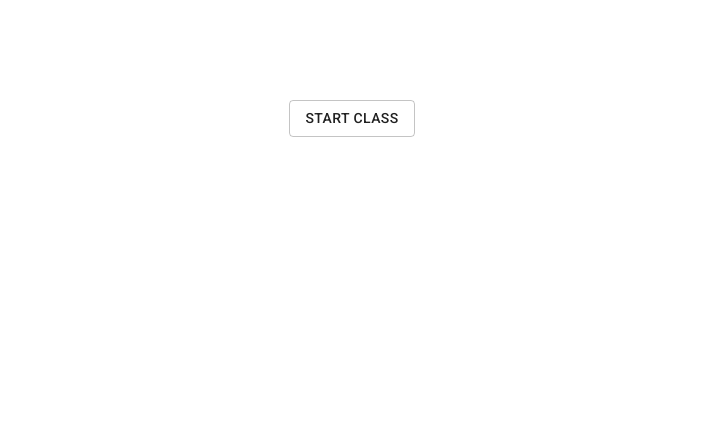
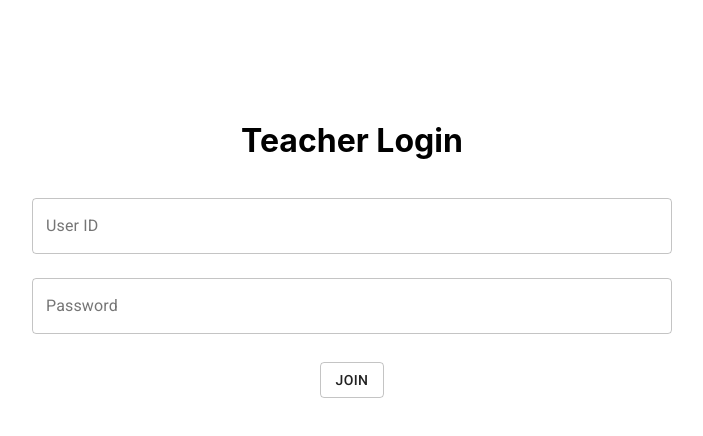
Before and after one commit to ademissew/HackMITEducation, a React (Create React App) app in the folder my-app/: page /teacherHome in a window 1280 px wide. Shown: the top 436 px of the page, without its empty margins (288-991 px from the left). Built offline with nearby package versions, Linux system fonts and the light colour scheme; no server answers.

Commit message:
added titles and stylings for all classes

```diff
--- a/my-app/src/components/ClassView.js
+++ b/my-app/src/components/ClassView.js
@@ -3,6 +3,8 @@ import Container from './Container'
 import {Button} from '@material-ui/core'
 import {List, ListItem, ListItemText} from '@material-ui/core'
 import Done from '@material-ui/icons/Done';
+import Clear from '@material-ui/icons/Clear';
+
 import { getStudents } from '../api'
 
 class ClassView extends React.Component {
@@ -30,16 +32,17 @@ class ClassView extends React.Component {
     render(){
         return(
             <Container>
-                <div style={ {fontSize: '150%'} }>
+                <h1>Join Class</h1>
+                <div style={ {fontSize: '150%', margin: '10px'} }>
                     Class code : <span style={ {fontWeight : 500} }>{this.state.class_id}</span>
                 </div>
                 <List style={ {width:'50%'} }>
                     {this.state.students.map(
                         (item) =>
                             <ListItem divider={true} >
-                                <div style={{color :item.present == true ? 'green' : 'lightgray', display: 'flex', justifyContent: 'flex-end'}}>
-                                    <Done />
-                                    <ListItemText icon="done" primary={item.name} > </ListItemText>
+                                <div style={{color :item.present ? 'green' : 'lightgray', display: 'flex', justifyContent: 'flex-end'}}>
+                                    {item.present ? <Done /> : <Clear/>}
+                                    <ListItemText icon="done" primary={item.name} style={{marginLeft:'20px'}}>{item}</ListItemText>
                                 </div>
                             </ListItem>
                     )}
--- a/my-app/src/components/SelectClass.js
+++ b/my-app/src/components/SelectClass.js
@@ -40,6 +40,7 @@ class SelectClass extends React.Component {
         return (
 
             <Container>
+                <h1>Select Class</h1>
                 <List style={ {width:'50%'} }>
                     {
                         this.state.classes.map(
--- a/my-app/src/components/StudentHome.js
+++ b/my-app/src/components/StudentHome.js
@@ -26,6 +26,7 @@ class StudentHome extends React.Component{
     render(){
         return (
         <Container>
+            <h1>Join a Class</h1>
             <TextField
                 autoComplete="off"
                 id="username-id"
--- a/my-app/src/components/TeacherHome.js
+++ b/my-app/src/components/TeacherHome.js
@@ -1,41 +1,103 @@
+
 import React from 'react'
-import CreateClassForm from './CreateClassForm'
-import {Link} from 'react-router-dom'
-import {Button} from '@material-ui/core'
 import Container from './Container'
-
-class TeacherHome extends React.Component {
+import {TextField,Button} from '@material-ui/core'
+class TeacherHome extends React.Component{
     constructor(props){
         super(props)
+        this.state = {}
+        this.joinClass = this.joinClass.bind(this)
+        this.handleUsernameChange = this.handleUsernameChange.bind(this)
+        this.handleCodeChange = this.handleCodeChange.bind(this)
 
-        const classes = ['Calculus', 'Geometry']
-
-        this.state = {'classes': classes }
     }
-
-    /*async getDataAxios(){
-        const response =
-          await axios.get("https://dog.ceo/api/breeds/list/all",
-              { params: {name: 'bruno'}}
-          )
-        console.log(response.data)
-    }*/
-
-    goToClass = (classId) => {
-        this.props.history.push({
-            pathname: '/classView',
-            state : {classId : classId}
-        })
+    joinClass = (classId) => {
+                    this.props.history.push({
+                        pathname: '/classView',
+                        state : {classId : classId}
+                    })
+                }
+    handleUsernameChange(event) {
+        this.setState({ username: event.target.value });
     }
-
+    handleCodeChange(event) {
+        this.setState({ classcode: event.target.value });
+    }
     render(){
         return (
-            <Container>
-                    {/* <Button variant="outlined" onClick={() => this.props.history.push('/createClass')}> Create class </Button> */}
-                    <Button variant="outlined" onClick={() => this.props.history.push('/selectClass')}> Start class </Button>
-            </Container>
-        )
+        <Container>
+            <h1>Teacher Login</h1>
+            <TextField
+                autoComplete="off"
+                id="username-id"
+                label="User ID"
+                placeholder="User ID"
+                margin="normal"
+                style={{width:"50%",textAlign:"left"}}
+                name="username"
+                value={this.state.username}
+                variant="outlined"
+                onChange={this.handleUsernameChange}
+            />
+            <div></div>
+            <TextField
+                autoComplete="new-password"
+                id="class-code-id"
+                label="Password"
+                placeholder="Password"
+                margin="normal"
+                type="password"
+                style={{width:"50%",textAlign:"left"}}
+                name="class-code"
+                value={this.state.classcode}
+                variant="outlined"
+                onChange={this.handleCodeChange}
+            />
+            <div></div>
+            <div style={{marginTop:'20px'}}>
+                    <Button variant="outlined" type="submit" onClick={() => this.props.history.push('/selectClass')}>Join</Button>
+            </div>
+        </Container>)
     }
 }
+export default TeacherHome// import React from 'react'
+// import CreateClassForm from './CreateClassForm'
+// import {Link} from 'react-router-dom'
+// import {Button} from '@material-ui/core'
+// import Container from './Container'
 
-export default TeacherHome;
+// class TeacherHome extends React.Component {
+//     constructor(props){
+//         super(props)
+
+//         const classes = ['Calculus', 'Geometry']
+
+//         this.state = {'classes': classes }
+//     }
+
+//     /*async getDataAxios(){
+//         const response =
+//           await axios.get("https://dog.ceo/api/breeds/list/all",
+//               { params: {name: 'bruno'}}
+//           )
+//         console.log(response.data)
+//     }*/
+
+//     goToClass = (classId) => {
+//         this.props.history.push({
+//             pathname: '/classView',
+//             state : {classId : classId}
+//         })
+//     }
+
+//     render(){
+//         return (
+//             <Container>
+//                     {/* <Button variant="outlined" onClick={() => this.props.history.push('/createClass')}> Create class </Button> */}
+//                     <Button variant="outlined" onClick={() => this.props.history.push('/selectClass')}> Start class </Button>
+//             </Container>
+//         )
+//     }
+// }
+
+// export default TeacherHome;
```
